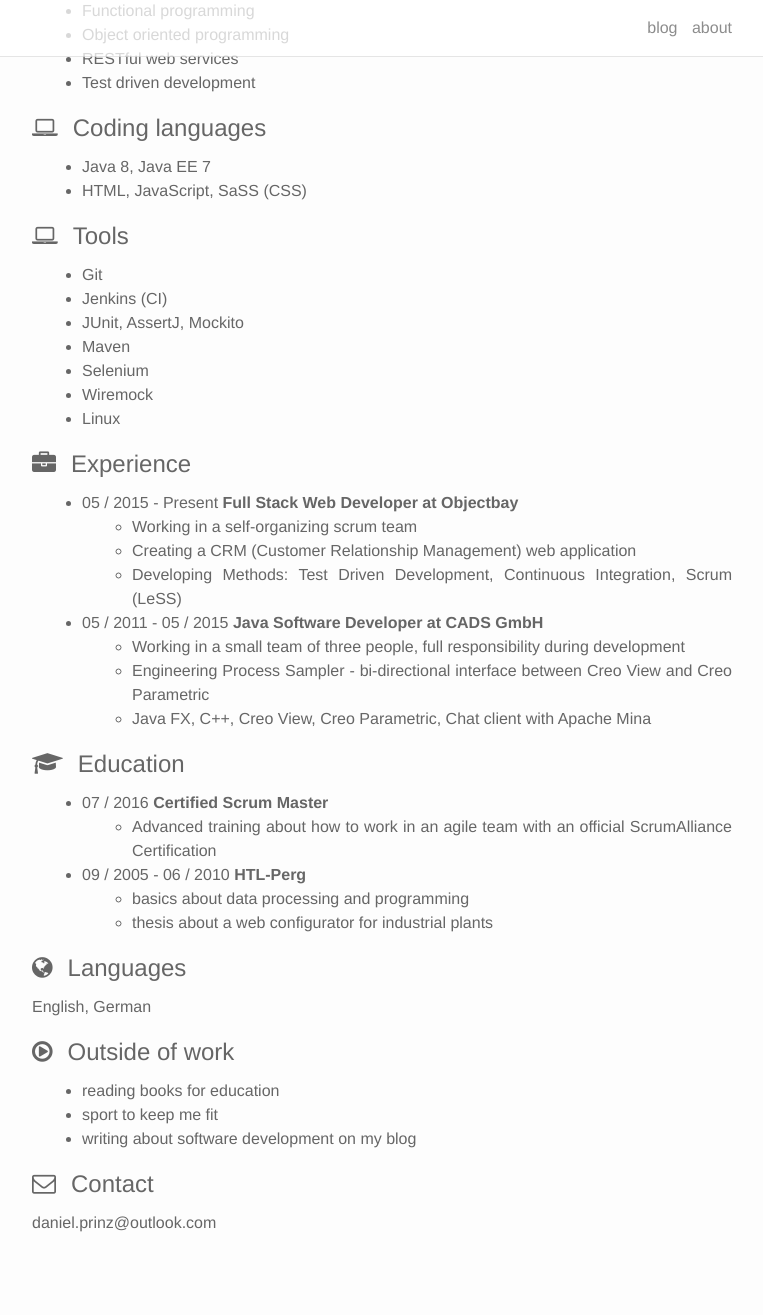
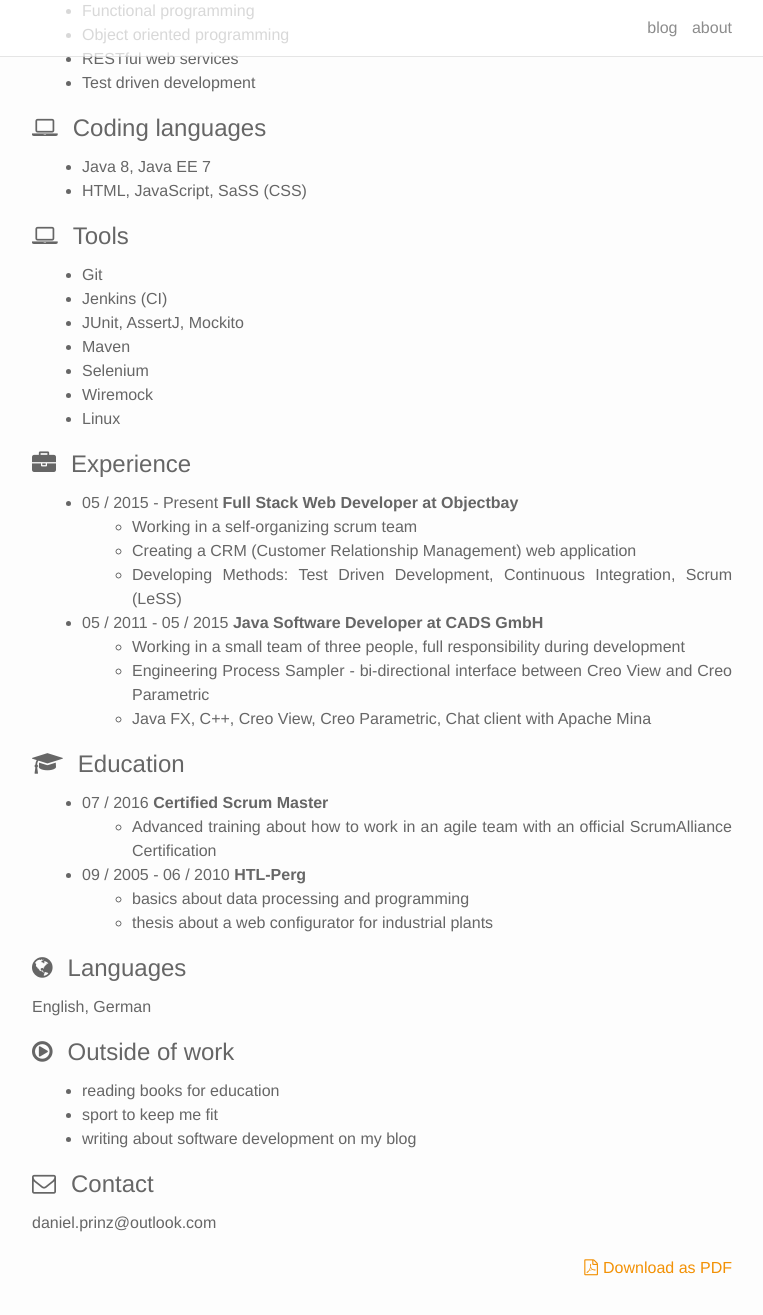
Before and after one commit to danielprinz/danielprinz.github.io, a Jekyll site: the page built from cv/cv.md, in a window 1280 px wide and 1400 px high, scrolled down 414 px. Shown: the top 1315 px of the window, without its empty margins (258-1021 px from the left). Built offline with Jekyll 4.4.1, drawn with Linux system fonts in a browser that asks for light colours.

Commit message:
additionally providing cv as pdf file

```diff
--- a/_sass/_cv.scss
+++ b/_sass/_cv.scss
@@ -34,6 +34,7 @@
     $fa-education: "\f19d";
     $fa-languages: "\f0ac";
     $fa-leisure: "\f01d";
+    $fa-pdf: "\f1c1";
     $fa-contact: "\f003";
 
     h2:first-child:before {
@@ -54,7 +55,15 @@
     h2:nth-of-type(8):before {
         content: $fa-leisure;
     }
-    h2:last-of-type:before {
+    h2:last-of-type:before{
         content: $fa-contact;
     }
+    p:last-of-type {
+        text-align: right;
+        a:before {
+            content: $fa-pdf;
+            font-family: FontAwesome;
+            margin-right: 5px;
+        }
+    }
 }
--- a/cv/cv.md
+++ b/cv/cv.md
@@ -57,3 +57,5 @@ English, German
 
 ## Contact
 daniel.prinz@outlook.com
+
+[Download as PDF]({{ site.url }}/cv/Daniel_Prinz_CV.pdf)
```
Also changed, not shown: 1 other file.
